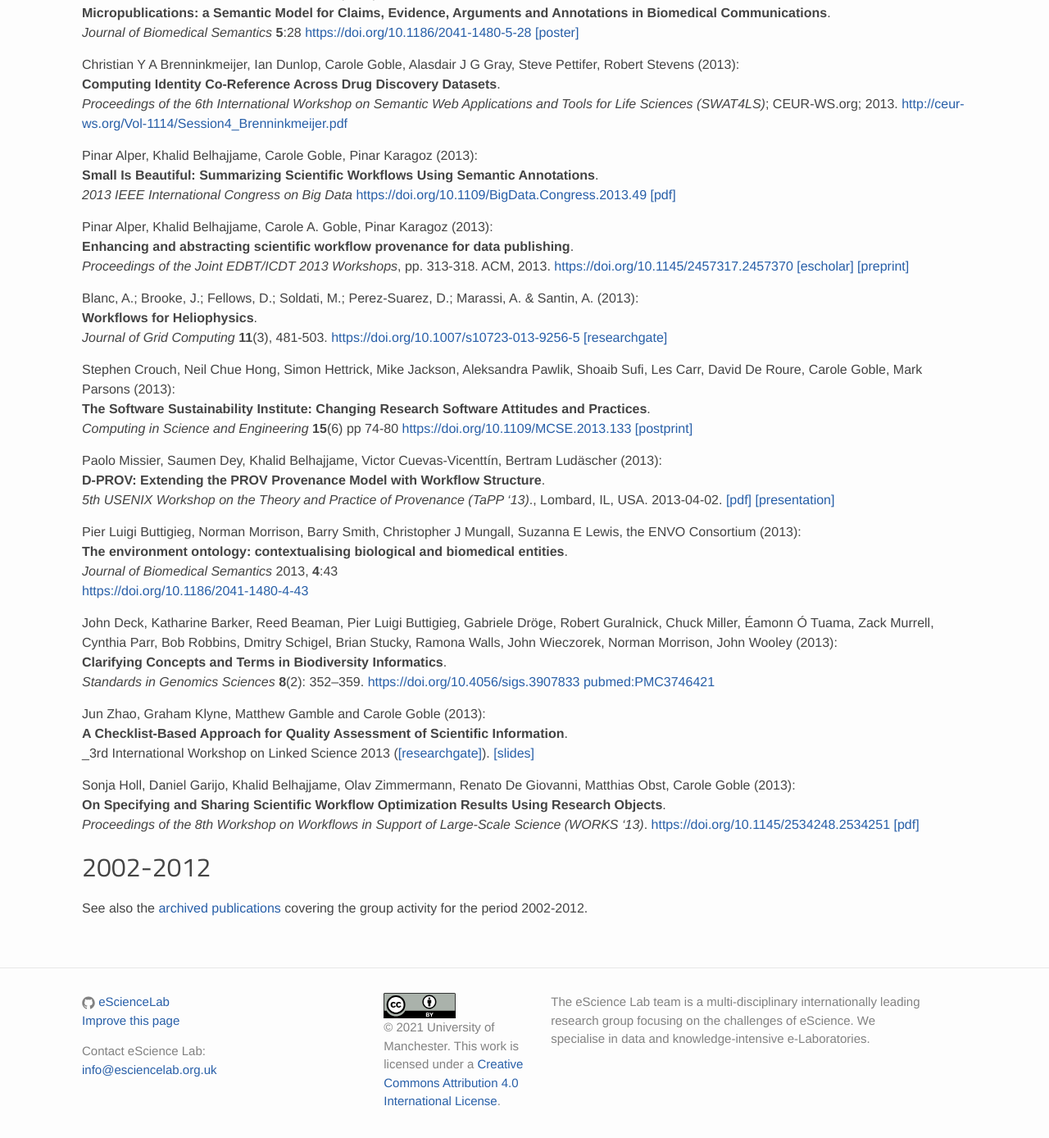
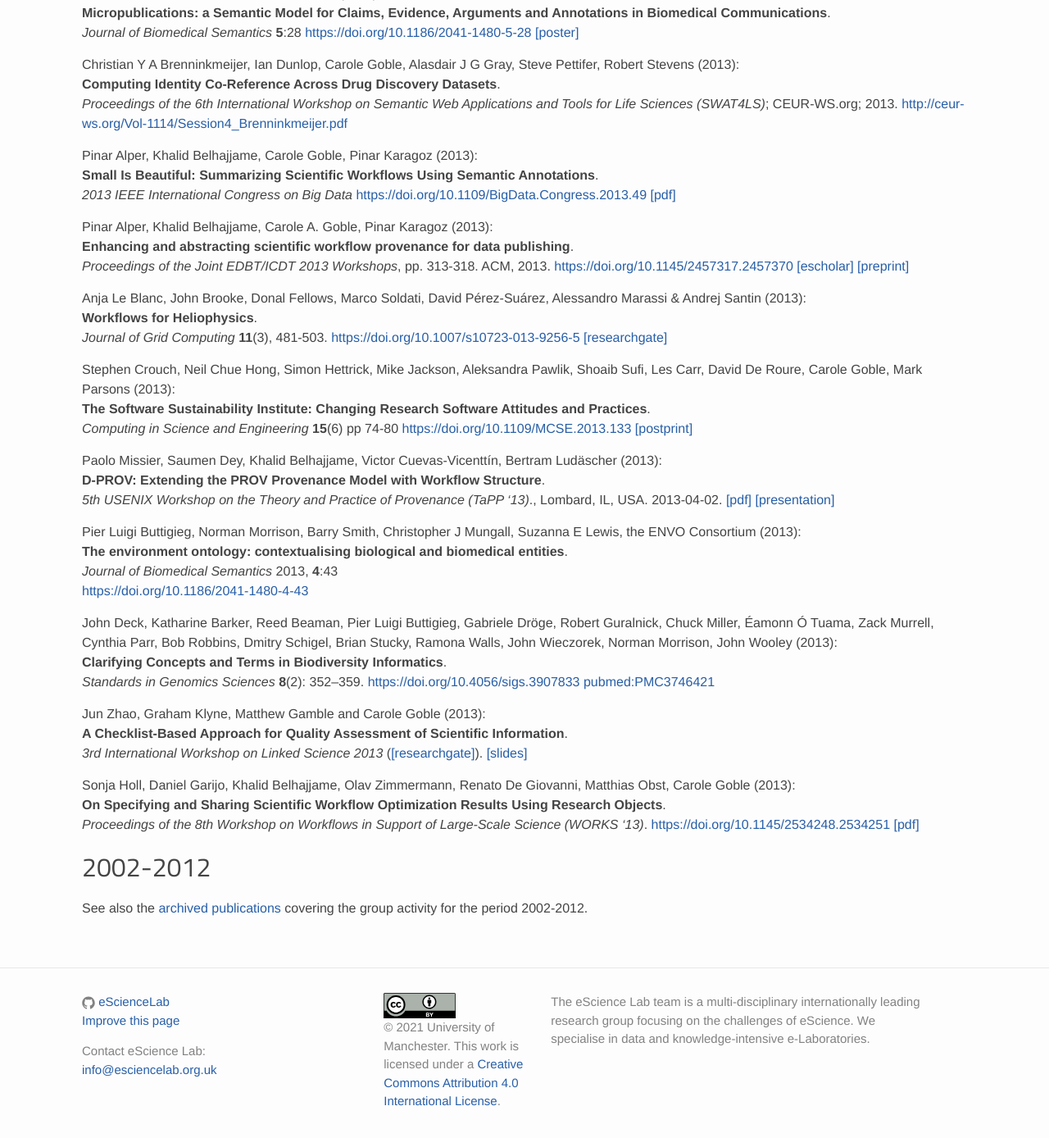
Before and after one commit to eScienceLab/eScienceLab.github.io, a Jekyll site: the page built from publications/index.md, in a window 1280 px wide and 1400 px high, scrolled down 11747 px. Shown: the top 1388 px of the window at 82% size. Built offline with Jekyll 4.4.1, drawn with Linux system fonts in a browser that asks for light colours; comment, search, counter and statistics services are not loaded.

Commit message:
Markdown tweakery

```diff
--- a/publications/index.md
+++ b/publications/index.md
@@ -601,7 +601,7 @@ _Proceedings of the Joint EDBT/ICDT 2013 Workshops_, pp. 313-318. ACM, 2013.
 [[escholar]](https://www.escholar.manchester.ac.uk/uk-ac-man-scw:282297)
 [[preprint]](https://www.escholar.manchester.ac.uk/api/datastream?publicationPid=uk-ac-man-scw:282297&datastreamId=SUPPLEMENTARY-1.PDF)
 
-Blanc, A.; Brooke, J.; Fellows, D.; Soldati, M.; Perez-Suarez, D.; Marassi, A. & Santin, A. (2013):
+Anja Le Blanc, John Brooke, Donal Fellows, Marco Soldati, David Pérez-Suárez, Alessandro Marassi & Andrej Santin (2013):
 **Workflows for Heliophysics**.
 _Journal of Grid Computing_ **11**(3), 481-503. [https://doi.org/10.1007/s10723-013-9256-5](https://doi.org/10.1007/s10723-013-9256-5)
 [[researchgate]](https://www.researchgate.net/publication/236683534_Workflows_for_Heliophysics)
@@ -631,7 +631,7 @@ _Standards in Genomics Sciences_ **8**(2): 352–359.
 
 Jun Zhao, Graham Klyne, Matthew Gamble and Carole Goble (2013):
 **A Checklist-Based Approach for Quality Assessment of Scientific Information**.
-_3rd International Workshop on Linked Science 2013 ([[researchgate]](https://www.researchgate.net/publication/289477075_A_checklist-based_approach_for_quality_assessment_of_scientific_information)).  [[slides]](https://cdn.rawgit.com/wf4ever/ro-manager/master/doc/Presentations/20130910-LISC-2013-Checklist-presentation.pdf)
+_3rd International Workshop on Linked Science 2013_ ([[researchgate]](https://www.researchgate.net/publication/289477075_A_checklist-based_approach_for_quality_assessment_of_scientific_information)).  [[slides]](https://cdn.rawgit.com/wf4ever/ro-manager/master/doc/Presentations/20130910-LISC-2013-Checklist-presentation.pdf)
 
 Sonja Holl, Daniel Garijo, Khalid Belhajjame, Olav Zimmermann, Renato De Giovanni, Matthias Obst, Carole Goble (2013):
 **On Specifying and Sharing Scientific Workflow Optimization Results Using Research Objects**.
```
